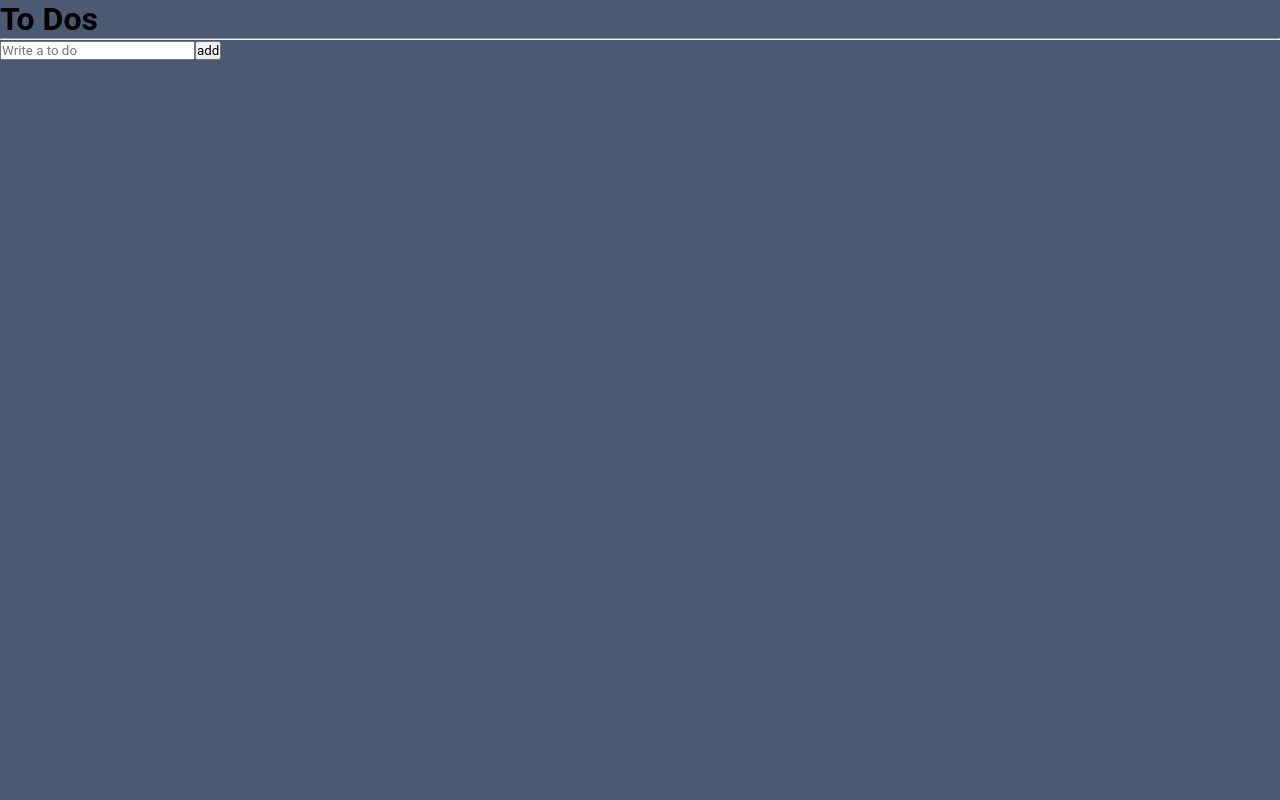
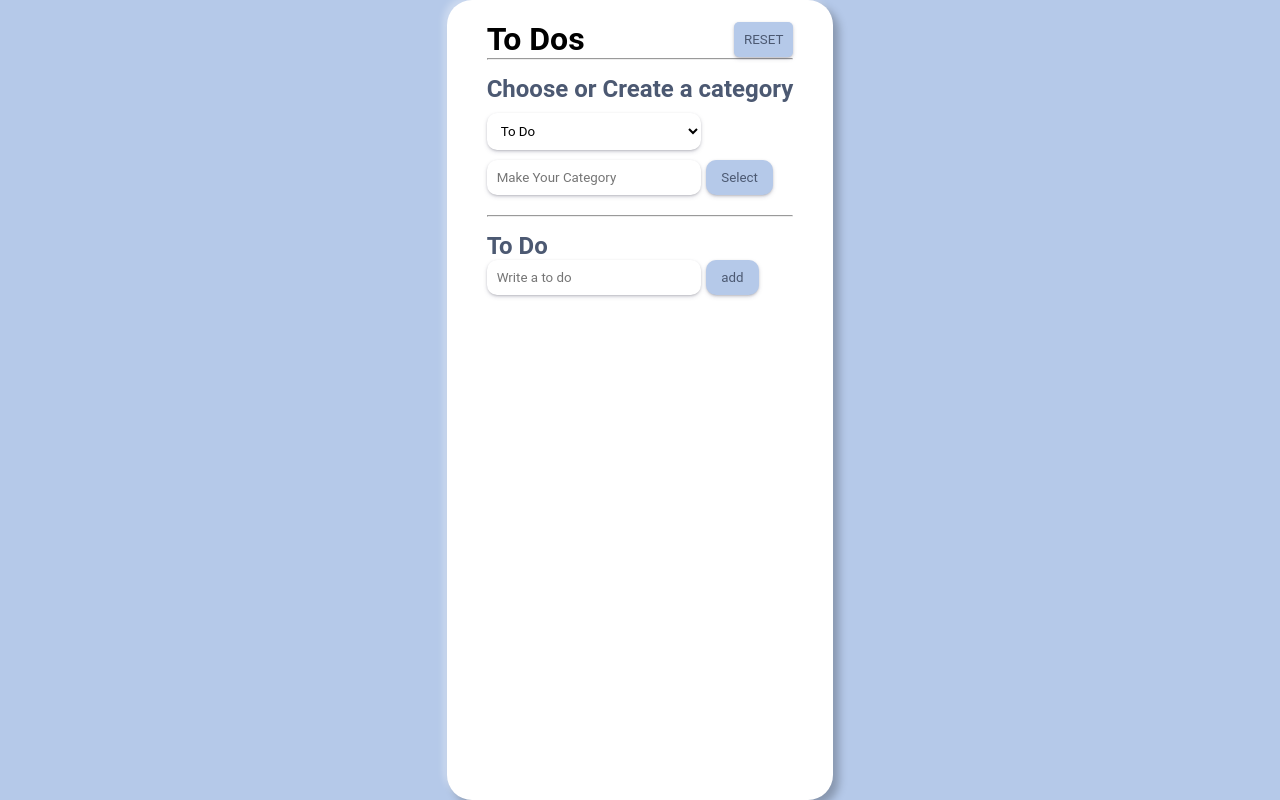
Before and after one commit to chuhongkyu/todolist, a React (Create React App) app: page / in a window 1280 px wide. Built offline with nearby package versions, Linux system fonts and the light colour scheme.

Commit message:
update_custom_category

```diff
--- /dev/null
+++ b/src/components/CreateCategory.tsx
@@ -0,0 +1,97 @@
+import { useEffect } from 'react';
+import { useForm } from 'react-hook-form';
+import { useRecoilState, useSetRecoilState } from 'recoil';
+import { categoryState, customCategoriesState } from './atoms';
+import styled from 'styled-components';
+
+interface IForm {
+  customCategory: string;
+}
+
+const ToDoBtn = styled.button`
+    background-color: ${prop =>prop.theme.bgColor};
+    color: ${prop =>prop.theme.textColor};
+    box-shadow: ${prop =>prop.theme.inputStyle};
+    border-radius: 10px;
+    padding: 10px 15px;
+    border: none;
+    &:hover{
+        box-shadow: ${prop =>prop.theme.clickedStyle};
+    }
+`
+
+const ToDoForm =styled.form`
+    width: 100%;
+    display: flex;
+    justify-content: flex-start;
+    align-items: center;
+    flex-direction: column;
+    div{
+      width: 100%;
+      display: flex;
+      justify-content: flex-start;
+      align-items: center;
+      input{
+          width: 70%;
+          border: none;
+          box-shadow: ${prop =>prop.theme.inputStyle};
+          border-radius: 10px;
+          background-color: ${prop =>prop.theme.whiteColor};
+          padding: 10px;
+          margin-right: 5px;
+        }
+    }
+    span{
+        transition: 0.5s;
+        color: ${prop =>prop.theme.accentColor};
+        width: 100%;
+        margin-top: 5px;
+        margin-left: 5px;
+        text-align: start;
+    }
+`
+
+function CreateCategory() {
+  const {
+    register,
+    handleSubmit,
+    setValue,
+    formState: { errors },
+  } = useForm<IForm>();
+  const [customCategories, setCustomCategories] = useRecoilState(
+    customCategoriesState,
+  );
+  const setCategory = useSetRecoilState(categoryState);
+
+  const handleValid = ({ customCategory }: IForm) => {
+    setValue('customCategory', '');
+    setCategory(customCategory as any);
+    setCustomCategories((oldCategories) => {
+      return [...oldCategories, customCategory];
+    });
+  };
+
+  useEffect(() => {
+    localStorage.setItem("CATEGORIES_KEY", JSON.stringify(customCategories));
+  }, [customCategories]);
+
+  return (
+    <ToDoForm onSubmit={handleSubmit(handleValid)}>
+      <div>
+        <input
+          {...register('customCategory', {
+            required: 'How about Custom?',
+            minLength: 1,
+            maxLength: 5,
+          })}
+          placeholder="Make Your Category"
+          type="text"
+        />
+        <ToDoBtn>Select</ToDoBtn>
+      </div>
+      <span>{errors.customCategory?.message}</span>
+    </ToDoForm>
+  );
+}
+
+export default CreateCategory;
--- a/src/components/CreateToDo.tsx
+++ b/src/components/CreateToDo.tsx
@@ -1,25 +1,72 @@
 import { useForm } from "react-hook-form";
-import { useSetRecoilState } from "recoil";
-import { toDoState } from "./atoms";
+import { useRecoilValue, useSetRecoilState } from "recoil";
+import { categoryState, toDoState } from "./atoms";
+import styled from 'styled-components';
 
 interface IForm{
     toDo: string;
 }
 
+const ToDoForm =styled.form`
+    width: 100%;
+    display: flex;
+    justify-content: flex-start;
+    align-items: center;
+    flex-direction: column;
+    div{
+        width: 100%;
+        display: flex;
+        justify-content: flex-start;
+        align-items: center;
+        input{
+                width: 70%;
+                border: none;
+                box-shadow: ${prop =>prop.theme.inputStyle};
+                border-radius: 10px;
+                background-color: ${prop =>prop.theme.whiteColor};
+                padding: 10px;
+                margin-right: 5px;
+            }
+        }
+    span{
+        width: 100%;
+        margin-top: 5px;
+        margin-left: 5px;
+        text-align: start;
+        color: ${prop =>prop.theme.accentColor};
+    }
+`;
+
+const ToDoBtn = styled.button`
+    background-color: ${prop =>prop.theme.bgColor};
+    color: ${prop =>prop.theme.textColor};
+    box-shadow: ${prop =>prop.theme.inputStyle};
+    border-radius: 10px;
+    padding: 10px 15px;
+    border: none;
+    &:hover{
+        box-shadow: ${prop =>prop.theme.clickedStyle};
+    }
+`
+
 function CreateToDo(){
     const setToDos = useSetRecoilState(toDoState)
-    const {register,handleSubmit, setValue}= useForm<IForm>();
+    const category = useRecoilValue(categoryState)
+    const {register,handleSubmit, setValue, formState: { errors }}= useForm<IForm>();
     const handleValid = ({toDo}: IForm)=>{
-        setToDos(oldToDos => [{text:toDo, id:Date.now(), category:"TO_DO"}, ...oldToDos])
+        setToDos((oldToDos) => [{text:toDo, id:Date.now(), category}, ...oldToDos])
         setValue("toDo", "");
     }
     return(
-        <form onSubmit={handleSubmit(handleValid)}>
-            <input {...register("toDo", {
-                    required: "Please write a to do",
-            })} placeholder="Write a to do"/>
-            <button>add</button>
-        </form>
+        <ToDoForm onSubmit={handleSubmit(handleValid)}>
+            <div>
+                <input {...register("toDo", {
+                        required: "Please write a to do",
+                })} placeholder="Write a to do"/>
+                <ToDoBtn>add</ToDoBtn>
+            </div>
+            <span>{errors.toDo?.message}</span>
+        </ToDoForm>
     )
 }
 
--- a/src/components/ToDo.tsx
+++ b/src/components/ToDo.tsx
@@ -1,28 +1,91 @@
 import React from "react";
-import { useSetRecoilState } from "recoil";
-import { IToDo, toDoState } from "./atoms";
+import { useRecoilValue, useSetRecoilState } from "recoil";
+import { Categories, IToDo, toDoState, customCategoriesState } from "./atoms";
+import styled from "styled-components";
+
+const ToDoList = styled.li`
+    margin-top: 10px;
+    display: flex;
+    justify-content: space-between;
+    align-items: center;
+    text-decoration: underline;
+    span{
+        margin-right: 10px;
+    }
+    div{
+
+    }
+
+`
+
+const ToDoBtn = styled.button`
+    background-color: ${prop =>prop.theme.bgColor};
+    color: ${prop =>prop.theme.textColor};
+    box-shadow: ${prop =>prop.theme.inputStyle};
+    border-radius: 10px;
+    padding: 5px 7px;
+    border: none;
+    &:hover{
+        box-shadow: ${prop =>prop.theme.clickedStyle};
+    }
+`
 
 function ToDo({text, category, id}:IToDo){
     const setToDos = useSetRecoilState(toDoState)
+    const customCategories = useRecoilValue(customCategoriesState);
     const onClick = (event: React.MouseEvent<HTMLButtonElement>) => {
         const {
             currentTarget:{name},
-        }= event;
+        } = event;
 
+        setToDos((oldToDos) => {
+            const targetIndex = oldToDos.findIndex(toDo => toDo.id === id)
+            // const oldToDo = oldToDos[targetIndex];
+            const newToDo = {text, id, category: name as any};
+            return [...oldToDos.slice(0, targetIndex),
+                    newToDo,
+                    ...oldToDos.slice(targetIndex+1)];
+        })
     }
+    const onDelete = (event: React.MouseEvent<HTMLButtonElement>) => {
+        // const {
+        //     currentTarget: {id},
+        // } = event;
+        console.log(event.currentTarget.id)
+        setToDos((oldToDos) => {
+            const oldToDo = oldToDos.filter((toDo) => toDo.id !== id)
+            console.log(oldToDo);
+            return [...oldToDo];
+        }
+        )
+    }
+
     return (
-        <li>
+        <ToDoList>
             <span>{text}</span>
-            {category !== "DOING" &&
-                <button name="DOING" onClick={onClick}>Doing</button>
-            }
-            {category !== "TO_DO" &&
-                <button name="TO_DO" onClick={onClick}>ToDo</button>
-            }
-            {category !== "DONE" &&
-                <button name="DONE" onClick={onClick}>Done</button>
-            }
-        </li>
+            <div>
+                {category !== Categories.DOING &&
+                    <ToDoBtn name={Categories.DOING} onClick={onClick}>Doing</ToDoBtn>
+                }
+                {category !== Categories.TO_DO &&
+                    <ToDoBtn name={Categories.TO_DO} onClick={onClick}>ToDo</ToDoBtn>
+                }
+                {category !== Categories.DONE &&
+                    <ToDoBtn name={Categories.DONE} onClick={onClick}>Done</ToDoBtn>
+                }
+                {customCategories !== [] &&
+                customCategories.map((customCategory, idx) => {
+                if (customCategory !== category) {
+                    return (
+                    <ToDoBtn name={customCategory} onClick={onClick} key={idx}>
+                        {customCategory}
+                    </ToDoBtn>
+                    );
+                }
+                })}
+                <ToDoBtn key={id} onClick={onDelete}>Delete</ToDoBtn>
+            </div>
+        </ToDoList>
     )
 }
 
--- a/src/components/ToDoList.tsx
+++ b/src/components/ToDoList.tsx
@@ -1,21 +1,119 @@
-import { useRecoilValue } from "recoil";
-import { toDoState } from "./atoms";
+import React, { useEffect } from "react";
+import { useRecoilState, useRecoilValue } from "recoil";
+import { Categories, categoryState, customCategoriesState, toDoSelector, toDoState } from "./atoms";
 import CreateToDo from "./CreateToDo";
 import ToDo from "./ToDo";
+import styled from "styled-components";
+import CreateCategory from './CreateCategory';
+
+const ToDoContainer = styled.div`
+    width: 100%;
+    height: 100vh;
+    padding: 20px 40px;
+    border-radius: 25px;
+    background-color: ${prop =>prop.theme.whiteColor};
+    box-shadow: ${prop =>prop.theme.boxShadow};
+    h2{
+        margin-top: 15px;
+        color: ${prop =>prop.theme.textColor};
+    }
+    overflow: hidden;
+    ul{
+        height: 50vh;
+        overflow-y: scroll;
+    }
+`
+
+const Header = styled.div`
+    display: flex;
+    justify-content: space-between;
+    align-items: center;
+`
+
+const CategoryContainer = styled.div`
+    display: flex;
+    justify-content: flex-start;
+    align-items: flex-start;
+    flex-direction: column;
+    margin-top: 5px;
+    margin-bottom: 15px;
+    select{
+        width: 70%;
+        background-color: ${prop =>prop.theme.whiteColor};
+        border: none;
+        box-shadow: ${prop =>prop.theme.inputStyle};
+        border-radius: 10px;
+        padding: 10px;
+        margin: 5px 0px 10px 0px;
+    }
+`
+
+const ToDoBtn = styled.button`
+    background-color: ${prop =>prop.theme.bgColor};
+    color: ${prop =>prop.theme.textColor};
+    box-shadow: ${prop =>prop.theme.inputStyle};
+    border-radius: 5px;
+    padding: 10px;
+    border: none;
+    &:hover{
+        box-shadow: ${prop =>prop.theme.clickedStyle};
+    }
+`
 
 function ToDoList(){
-    const toDos = useRecoilValue(toDoState);
+    const [toDo, setToDo] = useRecoilState(toDoState);
+    const toDos = useRecoilValue(toDoSelector);
+    const [category, setCategory] = useRecoilState(categoryState)
+    const [customCategories, setCustomCategories] = useRecoilState(
+        customCategoriesState,
+      );
+    const onInput = (event:React.FormEvent<HTMLSelectElement>)=>{
+        setCategory(event.currentTarget.value as any)
+    }
+
+    const onDeleteAllClick = (event: React.FormEvent<HTMLButtonElement>) => {
+        setToDo([]);
+        setCustomCategories([]);
+      };
+
+      useEffect(() => {
+        localStorage.setItem("toDos", JSON.stringify(toDo));
+      }, [toDo]);
+
+      useEffect(() => {
+        localStorage.setItem("CATEGORIES_KEY", JSON.stringify(customCategories));
+      }, [customCategories]);
+
+    console.log(category)
     return (
-        <div>
-            <h1>To Dos</h1>
+        <ToDoContainer>
+            <Header>
+                <h1>To Dos</h1>
+                <ToDoBtn onClick={onDeleteAllClick}>RESET</ToDoBtn>
+            </Header>
             <hr/>
+            <h2>Choose or Create a category</h2>
+            <CategoryContainer>
+                <select value={category} onInput={onInput}>
+                    <option value={Categories.TO_DO}>To Do</option>
+                    <option value={Categories.DOING}>Doing</option>
+                    <option value={Categories.DONE}>Done</option>
+                    {customCategories !== [] &&
+                        customCategories.map((customCategory, idx) => (
+                        <option value={customCategory} key={idx}>
+                        {customCategory}
+                        </option>
+                    ))}
+                </select>
+                <CreateCategory/>
+            </CategoryContainer>
+            <hr/>
+            <h2>To Do</h2>
             <CreateToDo/>
-            <ul>
-                {toDos.map((toDo) => (
-                    <ToDo key={toDo.id} {...toDo} />
-                ))}
-            </ul>
-        </div>
+                <ul>
+                    {toDos?.map(toDo => <ToDo key={toDo.id}{...toDo}/>)}
+                </ul>
+        </ToDoContainer>
     )
 }
 
--- a/src/components/atoms.tsx
+++ b/src/components/atoms.tsx
@@ -1,12 +1,37 @@
-import { atom } from "recoil";
+import { atom, selector } from "recoil";
+
+export enum Categories {
+    "TO_DO"= "TO_DO",
+    "DOING"= "DOING",
+    "DONE" = "DONE",
+}
 
 export interface IToDo{
     text: string;
     id: number;
-    category: "TO_DO"|"DOING"|"DONE";
+    category: Categories;
 }
 
-export const toDoState = atom<IToDo[]>({
-    key: "toDo",
-    default: [],
+export const categoryState = atom<Categories>({
+    key: "category",
+    default: Categories.TO_DO,
 })
+
+export const customCategoriesState = atom<string[]>({
+    key: 'customCategories',
+    default: JSON.parse(localStorage.getItem('CATEGORIES_KEY') || '[]'),
+  });
+
+  export const toDoState = atom<IToDo[]>({
+    key: 'toDoList',
+    default: JSON.parse(localStorage.getItem("toDo") || '[]'),
+  });
+
+  export const toDoSelector = selector({
+    key: 'toDoSelector',
+    get: ({ get }) => {
+      const toDos = get(toDoState);
+      const category = get(categoryState);
+      return toDos.filter((toDo) => toDo.category === category);
+    },
+  });
--- a/src/styled.d.ts
+++ b/src/styled.d.ts
@@ -8,8 +8,8 @@ declare module 'styled-components' {
     textColor: string;
     cloudColor: string;
     accentColor: string;
-    borderColor: string;
-    contentColor: string;
+    whiteColor: string;
+    inputStyle: string;
     clickedStyle: string;
     boxShadow: string;
     }
--- a/src/theme.ts
+++ b/src/theme.ts
@@ -1,12 +1,12 @@
 import { DefaultTheme } from "styled-components";
 
-export const darkTheme: DefaultTheme={
-    bgColor:"#4C5972",
-    textColor:"#e1e1e1",
-    accentColor:"#ffffff",
-    borderColor:"#070C1F",
-    cloudColor:"6D7D90",
-    contentColor:"#1e1e1e",
+export const theme: DefaultTheme={
+    bgColor:"#B5C9E9",
+    textColor:"#4C5972",
+    accentColor:"#cd1010",
+    whiteColor:"#ffffff",
+    cloudColor:"#6D7D90",
+    inputStyle:"rgba(50, 50, 93, 0.25) 0px 2px 5px -1px, rgba(0, 0, 0, 0.3) 0px 1px 3px -1px",
     clickedStyle:"rgba(50, 50, 93, 0.25) 0px 15px 30px -6px inset, rgba(0, 0, 0, 0.3) 0px 9px 18px -9px inset",
     boxShadow:"6px 6px 8px 0 rgba(0, 0, 0, 0.25), -4px -4px 6px 0 rgba(255, 255, 255, 0.3)"
 }
```
Also changed, not shown: src/App.tsx (+12 -5 lines), src/index.tsx (+3 -4 lines).
